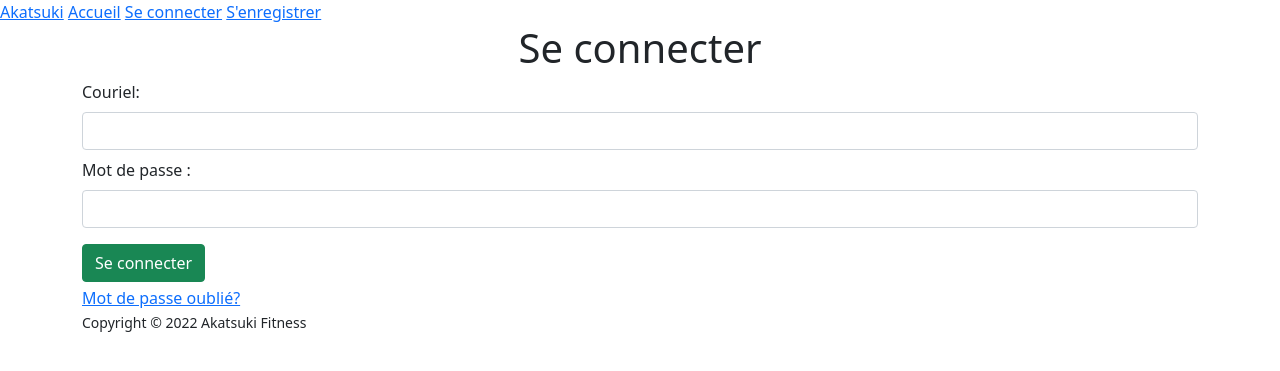
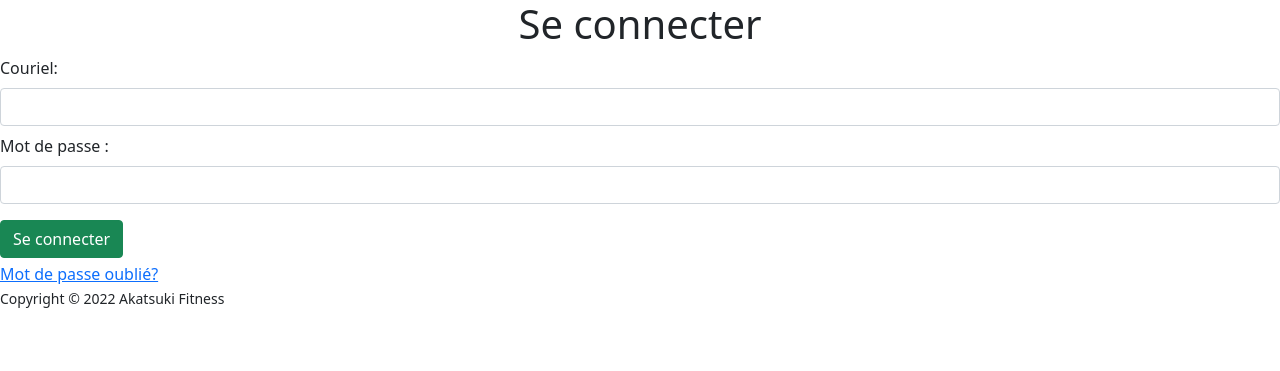
Before and after one commit to 1668980/AkatsukiFitness, a PHP site: page /login.php in a window 1280 px wide. Shown: the top 371 px of the page. Run offline with PHP 8.4, Linux system fonts and the light colour scheme; some libraries are stand-ins or nearby versions.

Commit message:
Ajustement Header et Footer

```diff
--- a/includes/footer.php
+++ b/includes/footer.php
@@ -5,12 +5,4 @@
             </small>
         </p>
     </footer>
-        </div>
-        <script src="js/app.js"></script>
-    </body>
-    <script src="https://cdn.jsdelivr.net/npm/@popperjs/core@2.9.3/dist/umd/popper.min.js" crossorigin="anonymous">
-    </script>
-    <script src="https://code.jquery.com/jquery-3.5.1.slim.min.js"
-                integrity="sha384-DfXdz2htPH0lsSSs5nCTpuj/zy4C+OGpamoFVy38MVBnE+IbbVYUew+OrCXaRkfj" crossorigin="anonymous">
-    </script>
     </html>
--- a/includes/header.php
+++ b/includes/header.php
@@ -7,19 +7,15 @@
 <head>
     <meta charset="UTF-8">
     <meta name="viewport" content="width=device-width, initial-scale=1.0">
+    <meta http-equiv="X-UA-Compatible" content="IE=edge">
     <title>Akatuski : Fitness Manager</title>
     <!-- Bootstrap CSS -->
-    <link href="https://cdn.jsdelivr.net/npm/bootstrap@5.1.1/dist/css/bootstrap.min.css" rel="stylesheet"
-        integrity="sha384-F3w7mX95PdgyTmZZMECAngseQB83DfGTowi0iMjiWaeVhAn4FJkqJByhZMI3AhiU" crossorigin="anonymous">
+    <link rel="stylesheet" href="utilitaires/bootstrap-5.1.3-dist/css/bootstrap.css">
     <link rel="stylesheet" href="//code.jquery.com/ui/1.12.1/themes/base/jquery-ui.css">
     <link rel="stylesheet" href="css/style.css" />
+    <!-- Javascript -->
+    <script src="utilitaires/popper.min.js"></script>
+    <script src="utilitaires/jquery-3.6.0.min.js"></script>
+    <script src="utilitaires/bootstrap-5.1.3-dist/js/bootstrap.js"></script>
+    <script src="js/app.js"></script>
 </head>
-
-<body>
-    <nav style="background-color:red, height:15px">
-        <a href="#" class="mt-1">Akatsuki</a>
-        <a href="#" class="mt-1">Accueil</a>
-        <a href="login.php" class="mt-1">Se connecter</a>
-        <a href="signup.php" class="mt-1">S'enregistrer</a>
-    </nav>
-    <div class="container">
```
Lines whose indentation alone changed are shown as unchanged.
